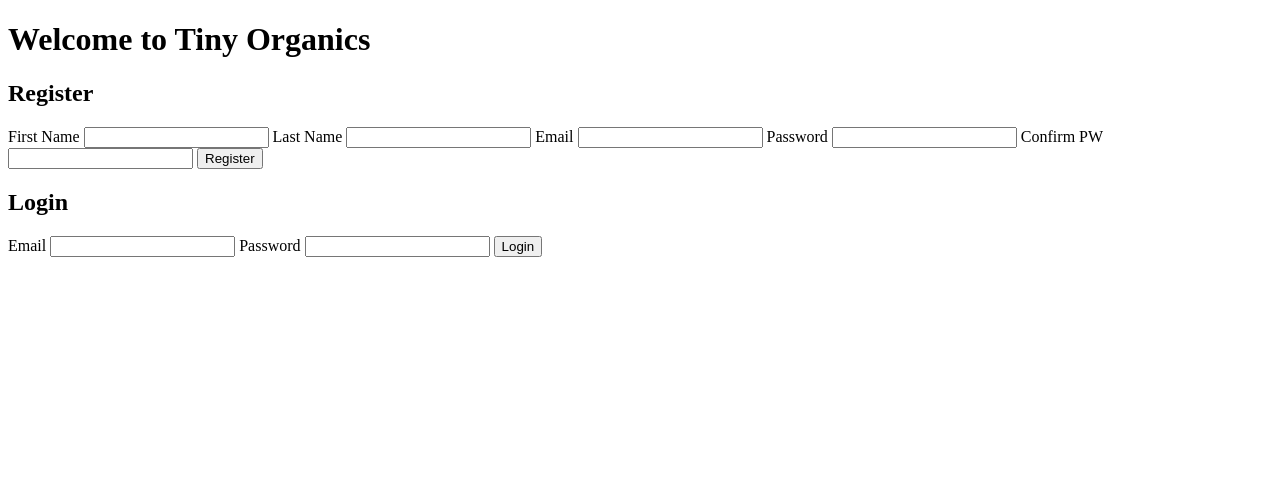
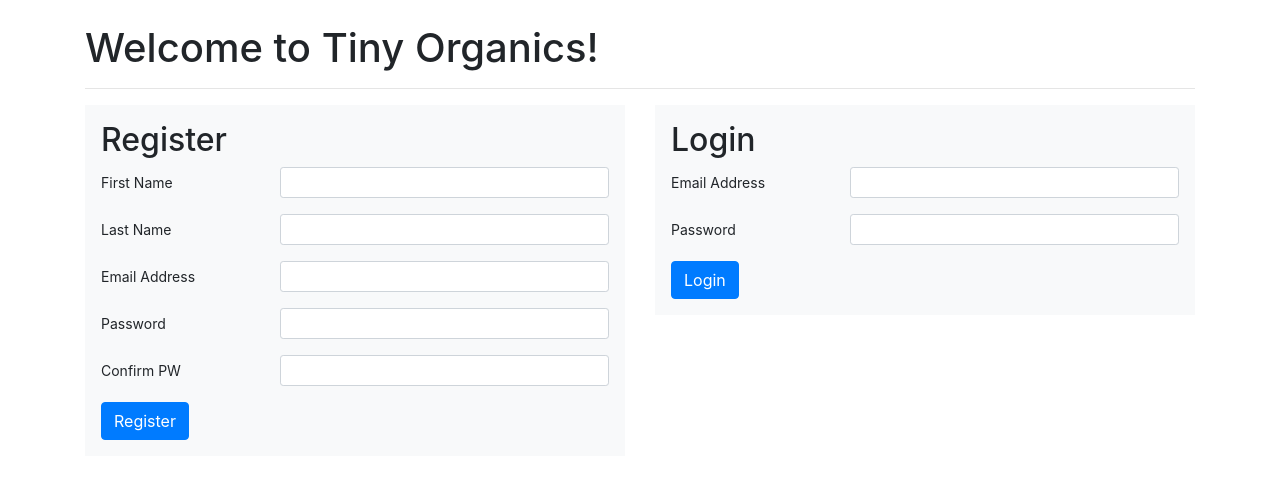
Before and after one commit to jennifertimbol/Tiny_Organics_Assign, a Django app: page / in a window 1280 px wide. Shown: the top 479 px of the page. Run offline with Django 3.2, Linux system fonts and the light colour scheme; some libraries are stand-ins or nearby versions.

Commit message:
Bootstrap styling for Login/Reg and Homepage

```diff
--- a/Tiny_Organics_Proj/settings.py
+++ b/Tiny_Organics_Proj/settings.py
@@ -32,6 +32,7 @@
 
 INSTALLED_APPS = [
     'mainApp',
+    'crispy_forms',
     'django.contrib.admin',
     'django.contrib.auth',
     'django.contrib.contenttypes',
@@ -119,3 +120,8 @@
 # https://docs.djangoproject.com/en/2.2/howto/static-files/
 
 STATIC_URL = '/static/'
+
+MEDIA_ROOT = os.path.join(BASE_DIR, 'media')
+MEDIA_URL = '/media/'
+
+CRISPY_TEMPLATE_PACK = 'bootstrap4'
--- a/Tiny_Organics_Proj/urls.py
+++ b/Tiny_Organics_Proj/urls.py
@@ -1,21 +1,10 @@
-"""Tiny_Organics_Proj URL Configuration
-
-The `urlpatterns` list routes URLs to views. For more information please see:
-    https://docs.djangoproject.com/en/2.2/topics/http/urls/
-Examples:
-Function views
-    1. Add an import:  from my_app import views
-    2. Add a URL to urlpatterns:  path('', views.home, name='home')
-Class-based views
-    1. Add an import:  from other_app.views import Home
-    2. Add a URL to urlpatterns:  path('', Home.as_view(), name='home')
-Including another URLconf
-    1. Import the include() function: from django.urls import include, path
-    2. Add a URL to urlpatterns:  path('blog/', include('blog.urls'))
-"""
-from django.contrib import admin
 from django.urls import path, include
+from django.conf.urls.static import static
+from django.conf import settings
 
 urlpatterns = [
     path('', include('mainApp.urls')),
 ]
+
+if settings.DEBUG:
+    urlpatterns += static(settings.MEDIA_URL, document_root=settings.MEDIA_ROOT)
--- a/mainApp/models.py
+++ b/mainApp/models.py
@@ -21,7 +21,7 @@
             errors["duplicate"] = "Email input is already in use"
         if len(postData['password']) < 8:
             errors['password'] = "Password must be at least 8 characters"
-        if postData['password'] != postData['confirm_password']:
+        if postData['password'] != postData['confirm_pass']:
             errors['pw_match'] = "Password must match!"
 
         return errors
@@ -38,5 +38,7 @@
     first_name = models.CharField(max_length=55)
     last_name = models.CharField(max_length=55)
     allergies = models.TextField()
+    # allergies switch to ChoiceField
+    #Fetch choices from API call
     parent = models.ForeignKey(Customer, on_delete=models.CASCADE)
     created_at = models.DateField(auto_now_add=True)
--- a/mainApp/templates/index.html
+++ b/mainApp/templates/index.html
@@ -4,13 +4,18 @@
 <head>
     <meta charset="UTF-8">
     <meta name="viewport" content="width=device-width, initial-scale=1.0">
+    <link rel="stylesheet" href="https://maxcdn.bootstrapcdn.com/bootstrap/4.0.0/css/bootstrap.min.css"
+        integrity="sha384-Gn5384xqQ1aoWXA+058RXPxPg6fy4IWvTNh0E263XmFcJlSAwiGgFAW/dAiS6JXm" crossorigin="anonymous">
+        {% load static %}
+    <link rel="stylesheet" href="{% static styles.css %}" tyoe="text/css">
     <title>Tiny Organics</title>
 </head>
 
 <body>
-    <h1>Welcome to Tiny Organics</h1>
-    <div class="register">
-        <h2>Register</h2>
+    <div class="container">
+        <br>
+        <h1>Welcome to Tiny Organics!</h1>
+        <hr>
         {% if messages %}
         <ul>
             {% for message in messages %}
@@ -18,32 +23,85 @@
             {% endfor %}
         </ul>
         {% endif %}
+        <div class="row row-content">
+            <div class="col col-xs-12 col-6">
+                <div class="register bg-light p-3">
+                    <h2>Register</h2>
                     <form action="/register" method="POST">
                         {% csrf_token %}
-            <label for="first_name">First Name</label>
-            <input type="text" name="first_name">
-            <label for="last_name">Last Name</label>
-            <input type="text" name="last_name">
-            <label for="email">Email</label>
-            <input type="text" name="email">
-            <label for="password">Password</label>
-            <input type="password" name="password">
-            <label for="confirm">Confirm PW</label>
-            <input type="password" name="confirm_password">
-            <input type="submit" value="Register">
+                        <div class="form-group row">
+                            <label for="first_name" class="col col-form-label col-form-label-sm col-sm-4">First
+                                Name</label>
+                            <div class="col-sm-8">
+                                <input class="form-control form-control-sm" type="text" name="first_name">
+                            </div>
+                        </div>
+                        <div class="form-group row">
+                            <label for="last_name" class="col col-form-label col-form-label-sm col-sm-4">Last
+                                Name</label>
+                            <div class="col-sm-8">
+                                <input class="form-control form-control-sm" type="text" name="last_name">
+                            </div>
+                        </div>
+                        <div class="form-group row">
+                            <label for="email" class="col col-form-label col-form-label-sm col-sm-4">Email
+                                Address</label>
+                            <div class="col-sm-8">
+                                <input class="form-control form-control-sm" type="text" name="email">
+                            </div>
+                        </div>
+                        <div class="form-group row">
+                            <label for="password" class="col col-form-label col-form-label-sm col-sm-4">Password</label>
+                            <div class="col-sm-8">
+                                <input class="form-control form-control-sm" type="password" name="password">
+                            </div>
+                        </div>
+                        <div class="form-group row">
+                            <label for="confirm_pass" class="col col-form-label col-form-label-sm col-sm-4">Confirm
+                                PW</label>
+                            <div class="col-sm-8">
+                                <input class="form-control form-control-sm" type="password" name="confirm_pass"
+                                    id="confirm_pass">
+                            </div>
+                        </div>
+                        <input class="btn btn-primary" type="submit" value="Register">
                     </form>
                 </div>
-    <div class="login">
+            </div>
+            <div class="col col-xs-12 col-6">
+                <div class="login bg-light p-3">
                     <h2>Login</h2>
                     <form action="/login" method="POST">
                         {% csrf_token %}
-            <label for="email">Email</label>
-            <input type="text" name="email">
-            <label for="password">Password</label>
-            <input type="password" name="password">
-            <input type="submit" value="Login">
+                        <div class="form-group row">
+                            <label for="email" class="col col-form-label col-form-label-sm col-sm-4">Email
+                                Address</label>
+                            <div class="col-sm-8">
+                                <input class="form-control form-control-sm" type="text" name="email">
+                            </div>
+                        </div>
+                        <div class="form-group row">
+                            <label for="password" class="col col-form-label col-form-label-sm col-sm-4">Password</label>
+                            <div class="col-sm-8">
+                                <input class="form-control form-control-sm" type="password" name="password">
+                            </div>
+                        </div>
+                        <input class="btn btn-primary" type="submit" value="Login">
                     </form>
+                </div>
+            </div>
+        </div>
     </div>
 
 
+    <script src="https://code.jquery.com/jquery-3.2.1.slim.min.js"
+        integrity="sha384-KJ3o2DKtIkvYIK3UENzmM7KCkRr/rE9/Qpg6aAZGJwFDMVNA/GpGFF93hXpG5KkN"
+        crossorigin="anonymous"></script>
+    <script src="https://cdnjs.cloudflare.com/ajax/libs/popper.js/1.12.9/umd/popper.min.js"
+        integrity="sha384-ApNbgh9B+Y1QKtv3Rn7W3mgPxhU9K/ScQsAP7hUibX39j7fakFPskvXusvfa0b4Q"
+        crossorigin="anonymous"></script>
+    <script src="https://maxcdn.bootstrapcdn.com/bootstrap/4.0.0/js/bootstrap.min.js"
+        integrity="sha384-JZR6Spejh4U02d8jOt6vLEHfe/JQGiRRSQQxSfFWpi1MquVdAyjUar5+76PVCmYl"
+        crossorigin="anonymous"></script>
+
 </body>
--- a/mainApp/templates/results.html
+++ b/mainApp/templates/results.html
@@ -9,7 +9,9 @@
     <h2></h2>
     <h2>{{user.first_name}}, here are the recipes we found for {{child.first_name}}:</h2>
 
-    <p>{for i in recipes %}</p>
+    {% for i in recipes %}
+    <p>{{i.name}}</p>
+    {% endfor %}
 
 </body>
 </html>
--- a/mainApp/urls.py
+++ b/mainApp/urls.py
@@ -5,8 +5,10 @@
 path('', views.index),
 path('register', views.register),
 path('login', views.login),
+path('fetch_allergens', views.fetch_allergens),
 path('homepage', views.homepage),
 path('fetchrecipes', views.fetchrecipes),
 path('results/<int:child_id>', views.results),
-path('generaterecipes', views.generate_recipes)
+path('generaterecipes', views.generate_recipes),
+path('logout', views.logout)
 ]
--- a/mainApp/views.py
+++ b/mainApp/views.py
@@ -37,12 +37,22 @@
             log_user = customer[0]
 
             if bcrypt.checkpw(request.POST['password'].encode(), log_user.password.encode()):
-                request.session['logged_user'] = log_user.id
+                request.session['curr_user'] = log_user.id
                 return redirect('/homepage')
         messages.error(request, 'Email or password are incorrect')
     return redirect('/')
 
+def fetch_allergens(request):
+    response = requests.get('https://60f5adf918254c00176dffc8.mockapi.io/api/v1/allergens/')
+    context = {
+        'allergen_types' : response.json(),
+    }
+    return render(request, 'home.html', context)
+
 def homepage(request):
+    if 'curr_user' not in request.session:
+        return redirect('/')
+
     context = {
         'curr_user' : Customer.objects.get(id=request.session['curr_user']),
         'childForm' : childForm()
@@ -60,7 +70,7 @@
             form.save()
             return redirect(f'/results/{form.id}')
             # save child's info in the database
-            #retrieve allergen
+            #assign allergen post data to a variable
         else:
             context = {
                 'user' : Customer.objects.get(id=request.session['curr_user']),
@@ -69,28 +79,35 @@
             return render(request, 'home.html', context)
     return redirect('/homepage')
 
-def generate_recipes(request):
+    #create a function that will filter out the recipes
     # create a foorloop
     # iterate through the recipes array and allergens
     # O(n) complexity
     # nested forloops = O(n2) complexity
     # filter allergens from allergies post data
-    # if/else:
+    # if/else
+    # assign results in a variable and use it as context to display in html
 
     #[{"createdAt":"2021-07-18T22:43:36.964Z","name":"Cinna-baby","allergens":["cinnamon"],"id":"1"},{"createdAt":"2021-07-19T03:00:57.591Z","name":"Cinna-soy","allergens":["soybean","cinnamon"],"id":"2"},{"createdAt":"2021-07-19T07:49:24.439Z","name":"Soy-Story","allergens":["soybean"],"id":"3"},{"createdAt":"2021-07-19T04:30:04.761Z","name":"Tropic Like It's Hot","allergens":[],"id":"4"},{"createdAt":"2021-07-18T17:01:16.048Z","name":"If you Like Pina Coladas","allergens":["milk"],"id":"5"},{"createdAt":"2021-07-18T19:30:47.674Z","name":"Noatmeal Raisin","allergens":["milk"],"id":"6"},{"createdAt":"2021-07-18T18:47:51.535Z","name":"By The Beach","allergens":[],"id":"7"},{"createdAt":"2021-07-19T16:48:09.613Z","name":"Original","allergens":[],"id":"8"}]
 
 
-    response = request.get('https://60f5adf918254c00176dffc8.mockapi.io/api/v1/recipes/').json()
+def generate_recipes(request):
+    response = requests.get('https://60f5adf918254c00176dffc8.mockapi.io/api/v1/recipes/')
     context = {
-        'recipes' : response,
+        'recipes' : response.json(),
     }
-    return render(request, 'results.html')
+    return render(request, 'results.html', context)
 
 def results(request, child_id):
     user = Customer.objects.get(id=request.session['curr_user'])
     child = Child.objects.get(id=child_id)
+    allergen = child.allergies
     context = {
         'user' : user,
         'child' : child,
     }
     return render(request, 'results.html', context)
+
+def logout(request):
+    request.session.flush()
+    return redirect('/')
```
Also changed, not shown: mainApp/static/css/styles.css (added, +9 -0 lines), mainApp/templates/home.html (+38 -7 lines). Lines whose indentation alone changed are shown as unchanged.
